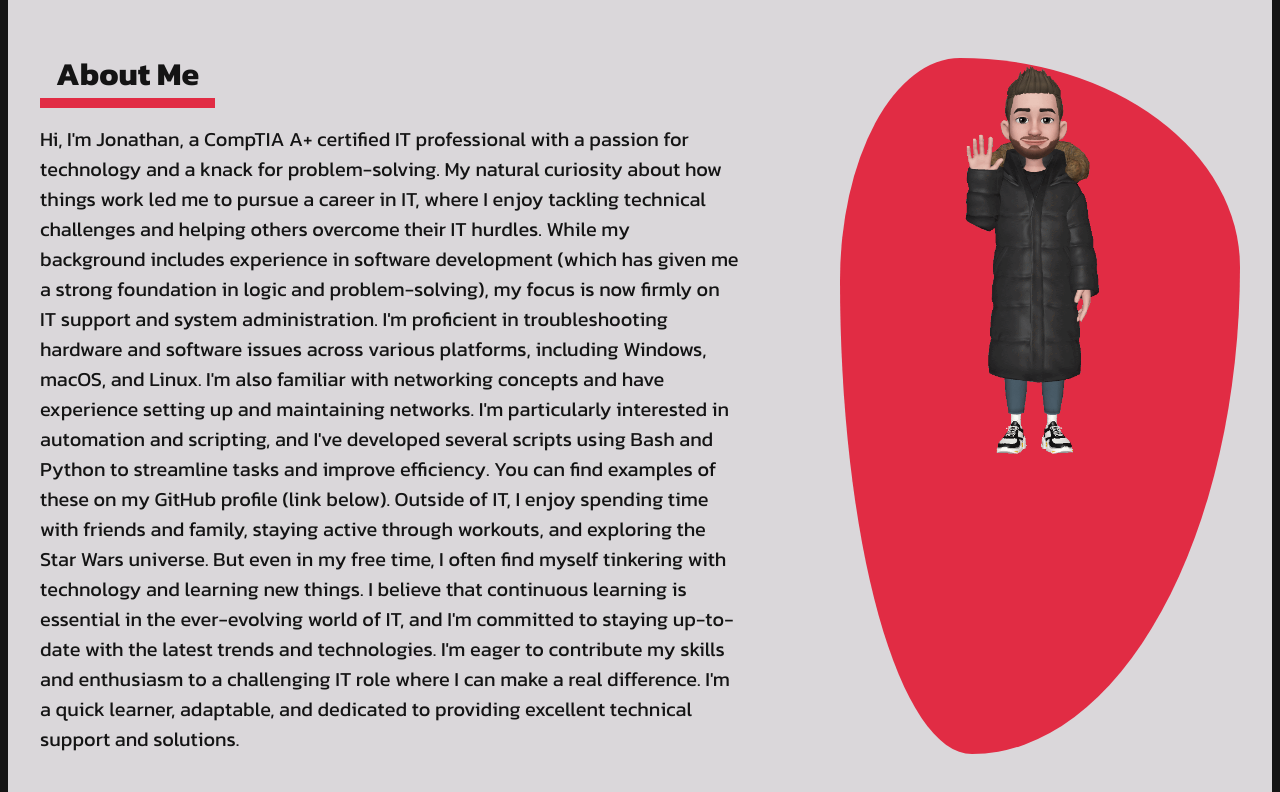
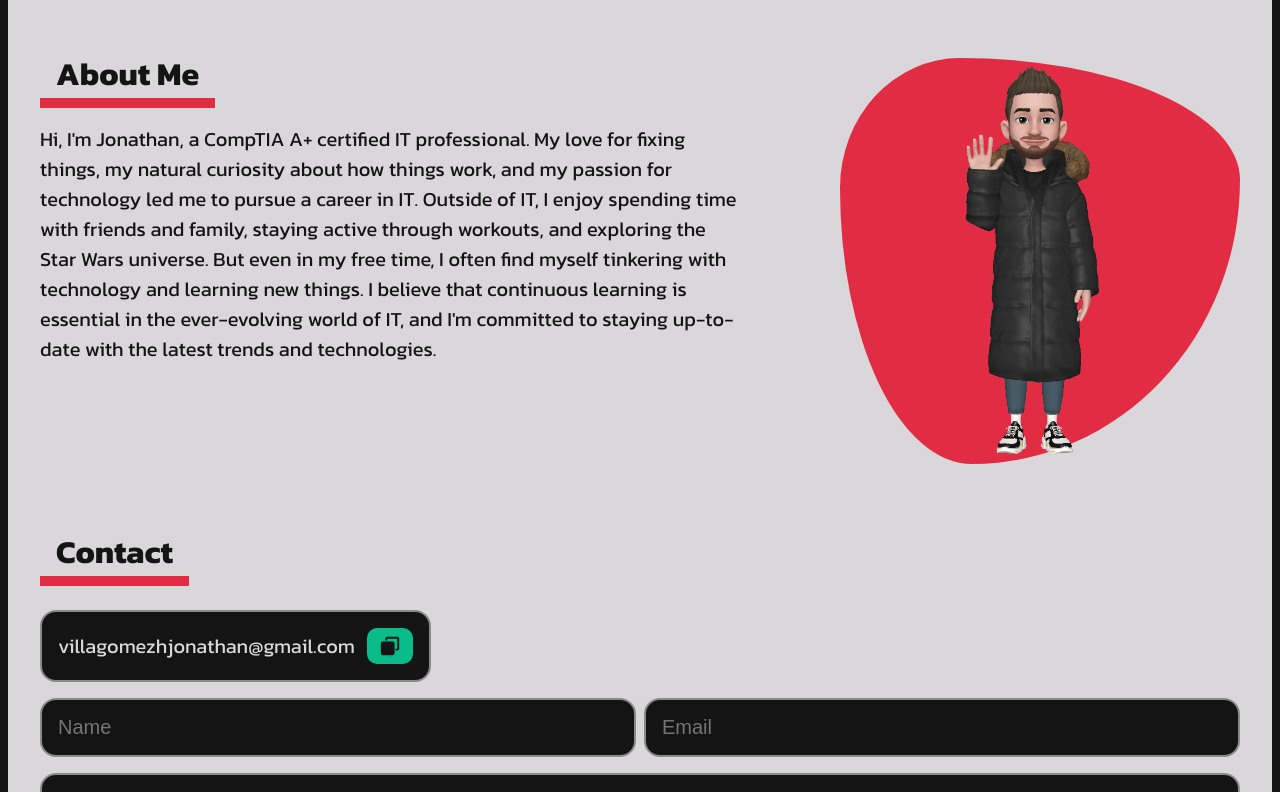
Before and after one commit to venoblin/personal-portfolio-frontend, a React (Create React App) app: page / in a window 1280 px wide. Shown: the part 2620-3412 px from the top of the page. Built offline with nearby package versions, Linux system fonts and the light colour scheme; no server answers.

Commit message:
modified about me

```diff
--- a/src/components/sections/About.jsx
+++ b/src/components/sections/About.jsx
@@ -8,10 +8,11 @@ const About = () => {
         <div className='about-me'>
           <h2>About Me</h2>
           <p>
-            Hi, I'm Jonathan, a CompTIA A+ certified IT professional with a passion for technology and a knack for problem-solving. My natural curiosity about how things work led me to pursue a career in IT, where I enjoy tackling technical challenges and helping others overcome their IT hurdles. While my background includes experience in software development (which has given me a strong foundation in logic and problem-solving), my focus is now firmly on IT support and system administration.
-            I'm proficient in troubleshooting hardware and software issues across various platforms, including Windows, macOS, and Linux. I'm also familiar with networking concepts and have experience setting up and maintaining networks.  I'm particularly interested in automation and scripting, and I've developed several scripts using Bash and Python to streamline tasks and improve efficiency.  You can find examples of these on my GitHub profile (link below).
-            Outside of IT, I enjoy spending time with friends and family, staying active through workouts, and exploring the Star Wars universe.  But even in my free time, I often find myself tinkering with technology and learning new things. I believe that continuous learning is essential in the ever-evolving world of IT, and I'm committed to staying up-to-date with the latest trends and technologies.
-            I'm eager to contribute my skills and enthusiasm to a challenging IT role where I can make a real difference.  I'm a quick learner, adaptable, and dedicated to providing excellent technical support and solutions.
+          Hi, I'm Jonathan, a CompTIA A+ certified IT professional. My love for fixing things, my natural curiosity about how things work,
+          and my passion for technology led me to pursue a career in IT. Outside of IT, I enjoy spending time with friends and family,
+          staying active through workouts, and exploring the Star Wars universe. But even in my free time, I often find myself tinkering
+          with technology and learning new things. I believe that continuous learning is essential in the ever-evolving world of IT, and
+          I'm committed to staying up-to-date with the latest trends and technologies.
           </p>
         </div>
 
```
